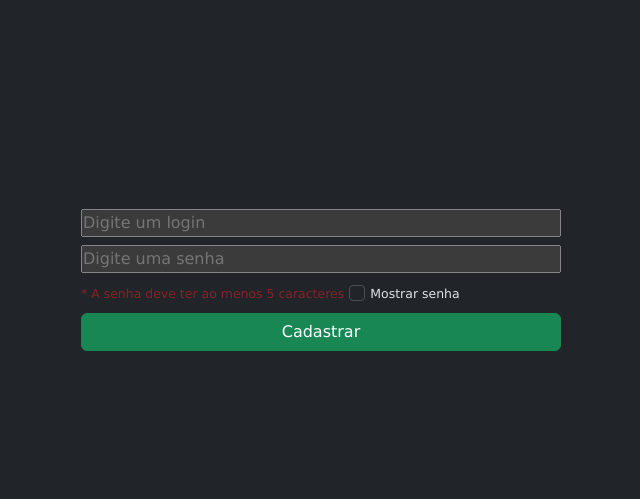
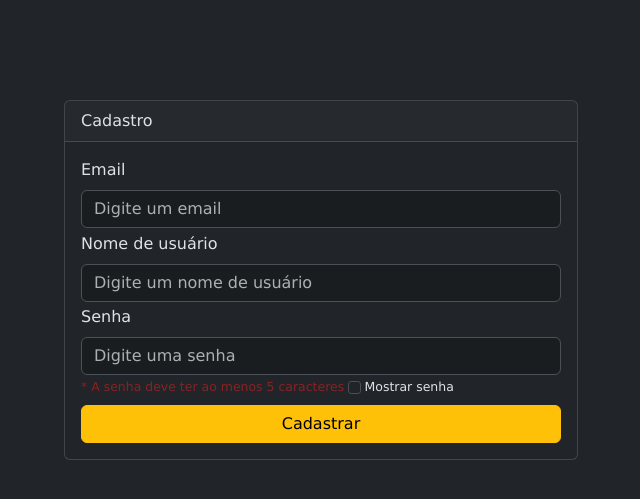
Before and after one commit to ZagZx/loja-eletronicos-romero, a Flask app: page /cadastro in a window 1280 px wide. Shown: the part 120-619 px from the top of the page, without its empty margins (319-959 px from the left). Run offline with Flask 3, Linux system fonts and the light colour scheme.

Commit message:
algumas estilizações

```diff
--- a/static/style.css
+++ b/static/style.css
@@ -34,7 +34,10 @@ form{
     width: 30em;
     display: flex;
     flex-direction: column;
-    gap: 0.5em;
+}
+
+.form-control{
+    margin-bottom: 0.2em;
 }
 
 label{
--- a/templates/base.html
+++ b/templates/base.html
@@ -12,16 +12,16 @@
 <body>
     <header class="bg-dark-subtle">
         <div>
-            <h1>{% block header_title%}{% endblock %}</h1>
+            <p class="h1">{% block header_title%}{% endblock %}</p>
             <div>
-                <a href="{{ url_for('produtos') }}" ><button class="btn btn-outline-light">Produtos</button></a>
-                <a href="{{ url_for('carrinho') }}" ><button class="btn btn-outline-light">Carrinho</button></a>
+                <a class="btn btn-outline-light" href="{{ url_for('produtos') }}">Produtos</a>
+                <a class="btn btn-outline-light" href="{{ url_for('carrinho') }}">Carrinho</a>
             </div>
         </div>
         <div>
             <div>
-                <a href="{{ url_for('cadastro') }}" ><button class="btn btn-outline-warning">Cadastrar-se</button></a>
-                <a href="{{ url_for('login') }}" ><button class="btn btn-outline-info">Login</button></a>
+                <a class="btn btn-outline-warning" href="{{ url_for('cadastro') }}">Cadastrar-se</a>
+                <a class="btn btn-outline-info" href="{{ url_for('login') }}">Login</a>
             </div>
         </div>
     </header>
--- a/templates/cadastro.html
+++ b/templates/cadastro.html
@@ -4,11 +4,6 @@
 {% block head %}
     {{ super() }}
 
-    <style>
-        label{
-            font-size: 0.78em;
-        }
-    </style>
     <script>
         function mostrar(){
             const input = document.getElementById('senha')
@@ -25,16 +20,29 @@
 {% block header_title %}Cadastro{% endblock header_title %}
 
 {% block main %}
+    <div class="card">
+        <div class="card-header">Cadastro</div>
+        <div class="card-body">
             <form action="{{ url_for('cadastro') }}" method="post">
-        <input type="text" name="login" placeholder="Digite um login">
-        <input type="password" id="senha" name="senha" placeholder="Digite uma senha">
-        <span>
-            <label style="color: rgba(230, 30, 30, 0.53);" for="senha">
+                <label class="form-label" for="email">Email</label>
+                <input class="form-control bg-dark-subtle" type="text" name="email" id="email" placeholder="Digite um email" required>
+
+                <label class="form-label" for="username">Nome de usuário</label>
+                <input class="form-control bg-dark-subtle" type="text" name="login" id="username" placeholder="Digite um nome de usuário" required>
+
+                <label class="form-label" for="senha">Senha</label>
+                <input class="form-control bg-dark-subtle" type="password" id="senha" name="senha" placeholder="Digite uma senha" required>
+                <span style="font-size: 0.78em">
+                    <label class="form-label" style="color: rgba(230, 30, 30, 0.53);" for="senha">
                         * A senha deve ter ao menos 5 caracteres
                     </label>
                     <input class="form-check-input" onclick="mostrar()" id="mostrar_senha" type="checkbox" value="teste">
-            <label class="form-check-label" for="mostrar_senha">Mostrar senha</label>
+                    <label class="form-label" class="form-check-label" for="mostrar_senha">Mostrar senha</label>
                 </span>
-        <button class="btn btn-success" type="submit">Cadastrar</button>
+                <button class="btn btn-warning" type="submit">Cadastrar</button>
             </form>
+        </div>
+
+    </div>
+
 {% endblock main %}
```
Also changed, not shown: templates/login.html (+15 -5 lines), templates/produtos.html (+14 -7 lines). Lines whose indentation alone changed are shown as unchanged.
